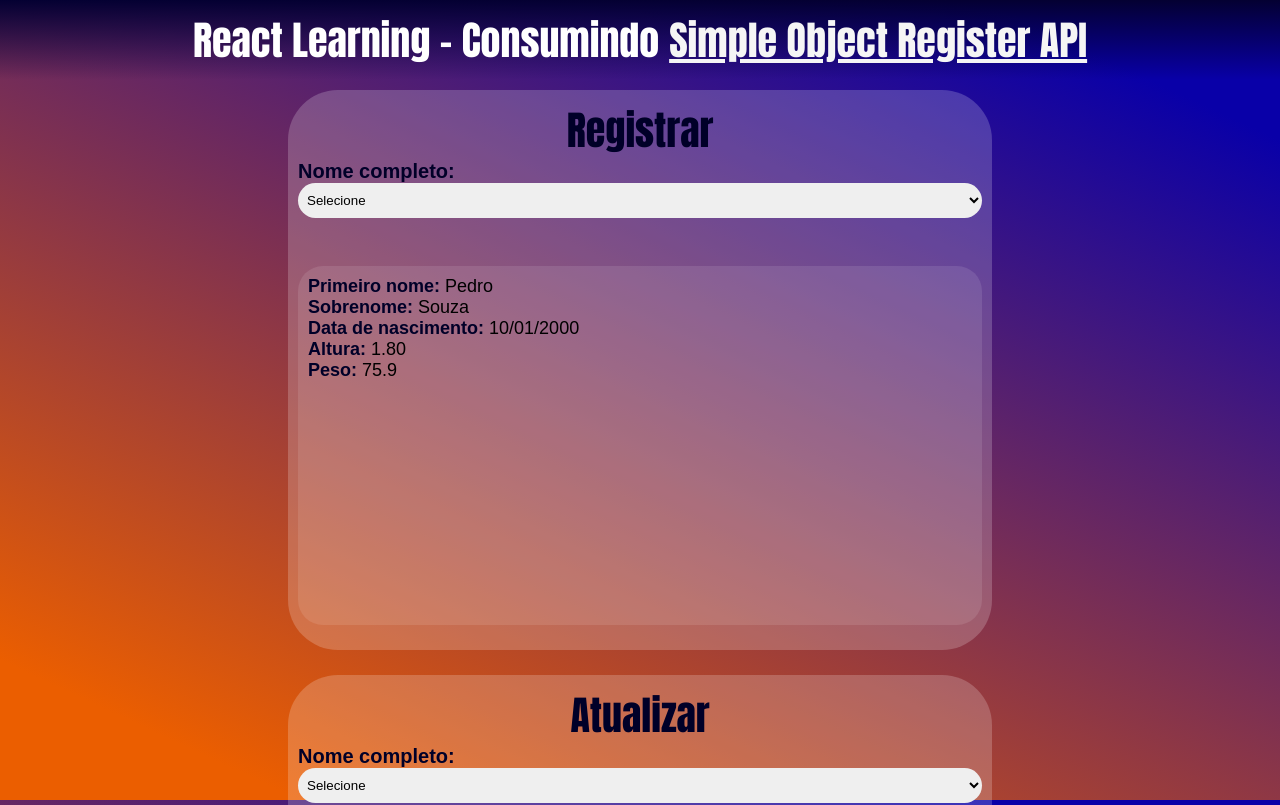
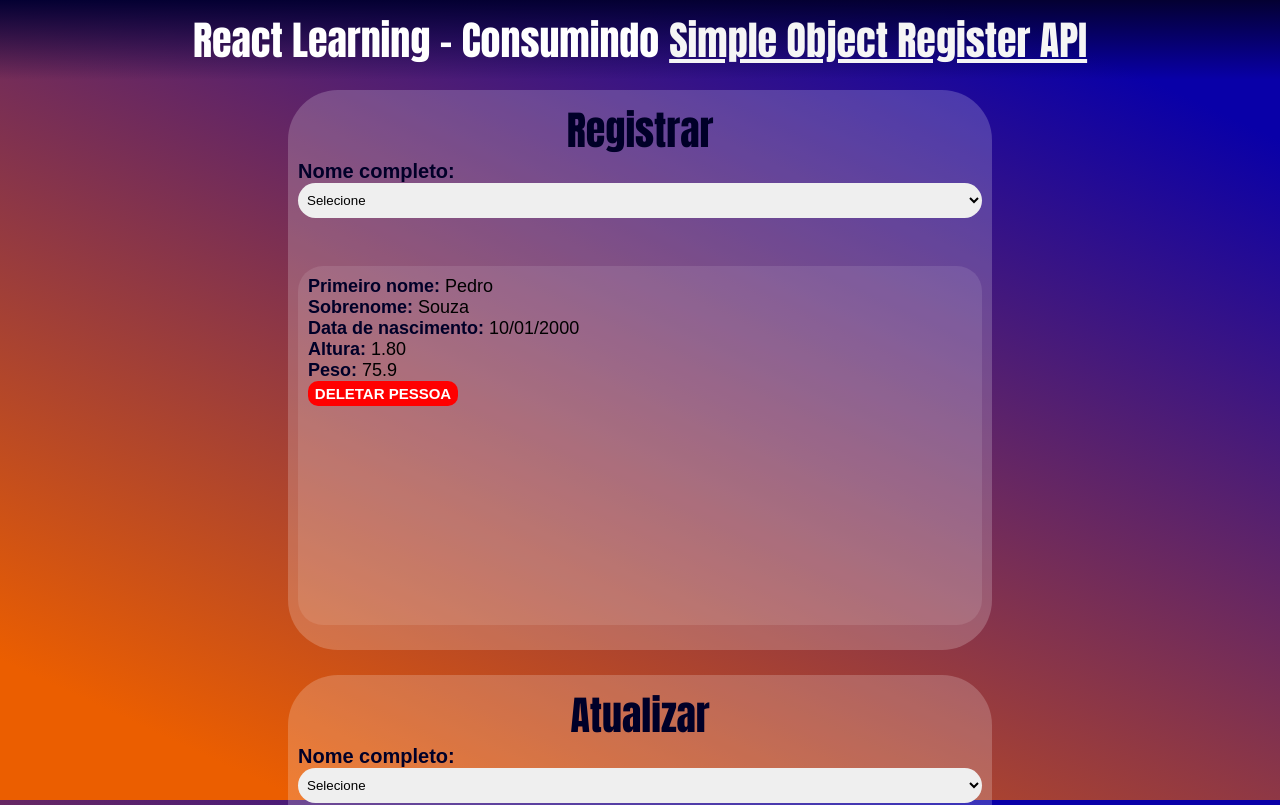
Before and after one commit to Thiago-Henrique-Santos/react-learning, a React (Create React App) app: page / in a window 1280 px wide. Shown: the top 805 px of the page. Built offline with nearby package versions, Linux system fonts and the light colour scheme.

Commit message:
feat: :sparkles: Botão "DELETAR PESSOA"
Adicionado botão para deletar pessoas, nas consultas

```diff
--- a/src/components/CrudSection/CrudSection.jsx
+++ b/src/components/CrudSection/CrudSection.jsx
@@ -110,6 +110,7 @@ function ShowInformation({firstName, lastName, birthdate, height, weight}) {
             <p><span>Data de nascimento:</span> {birthdate}</p>
             <p><span>Altura:</span> {height}</p>
             <p><span>Peso:</span> {weight}</p>
+            <button>DELETAR PESSOA</button>
         </section>
     );
 }
--- a/src/components/CrudSection/crud.css
+++ b/src/components/CrudSection/crud.css
@@ -135,6 +135,29 @@
     color: rgb(0, 0, 40);
 }
 
+.InfoBox button {
+    width: 150px;
+    height: 25px;
+
+    border: 0px;
+    border-radius: 10px;
+
+    font-family: Arial, Helvetica, sans-serif;
+    font-size: 15px;
+    font-weight: bold;
+    color: white;
+
+    background-color: red;
+}
+
+.InfoBox button:hover {
+    transform: scale(1.05);
+}
+
+.InfoBox button:active {
+    transform: scale(0.95);
+}
+
 .SearchPerson {
     height: 95%;
     display: flex;
```
